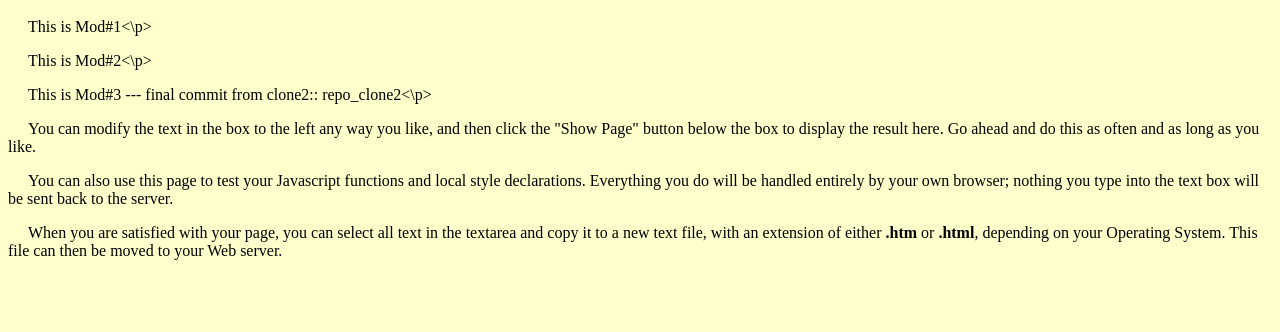
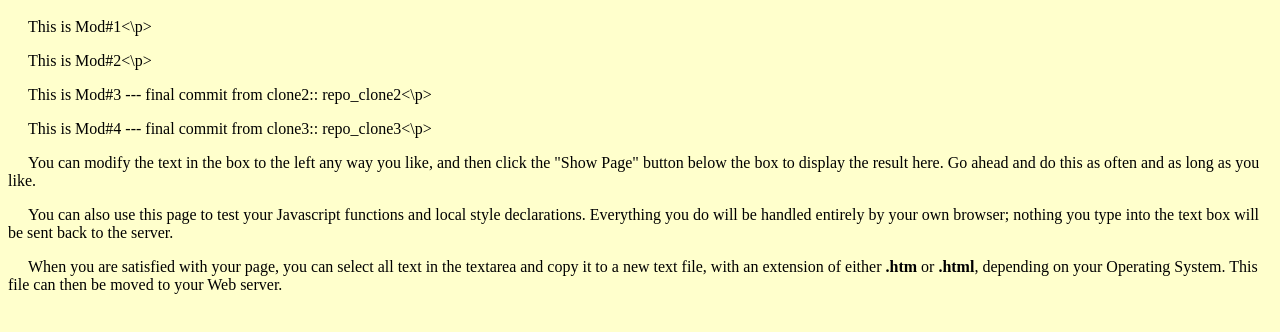
Before and after one commit to git-hardy/repo2, a plain HTML site: page index.html in a window 1280 px wide. Shown: the part 48-380 px from the top of the page. Drawn offline with Linux system fonts and the light colour scheme.

Commit message:
Final commit from clone3

```diff
--- a/index.html
+++ b/index.html
@@ -18,6 +18,7 @@ p	{text-indent:20px;
 <p> This is Mod#1<\p>
 <p> This is Mod#2<\p>
 <p> This is Mod#3 --- final commit from clone2:: repo_clone2<\p>
+<p> This is Mod#4 --- final commit from clone3:: repo_clone3<\p>
 
 <p>You can modify the text in the box to the left any way you like, and
 then click the "Show Page" button below the box to display the
```
